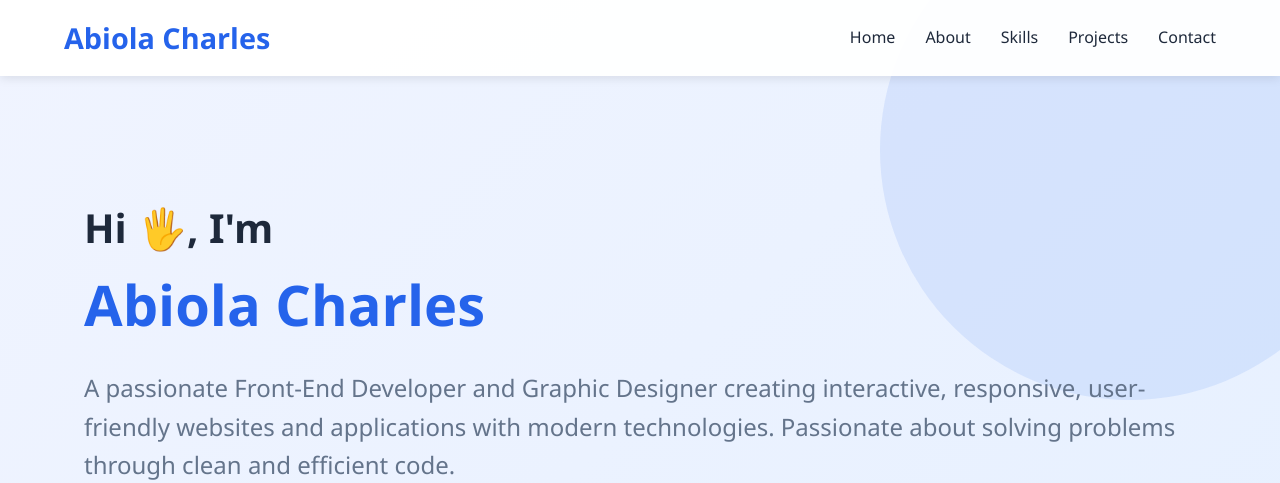
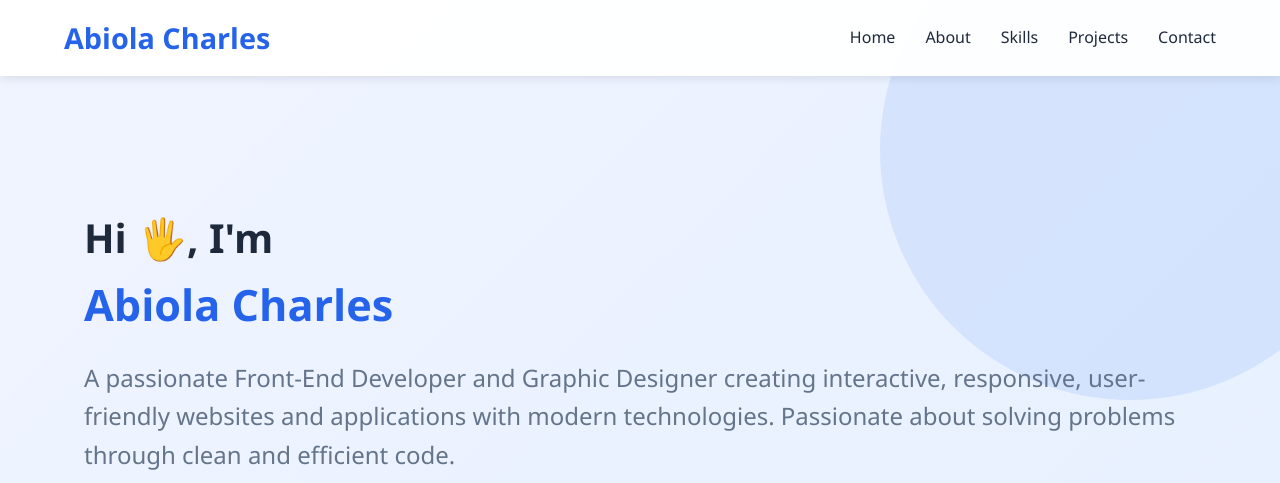
Before and after one commit to Charlieabc001/portfolio-profile, a plain HTML site: page index.html in a window 1280 px wide. Shown: the top 483 px of the page. Drawn offline with nearby package versions, Linux system fonts and the light colour scheme.

Commit message:
Updated index.css

```diff
--- a/index.css
+++ b/index.css
@@ -177,7 +177,7 @@
             color: var(--dark);
         }
         .hero-title span {
-            font-size: 3.5rem;
+            font-size: 2.7rem;
         }
 
         .hero-subtitle {
```
